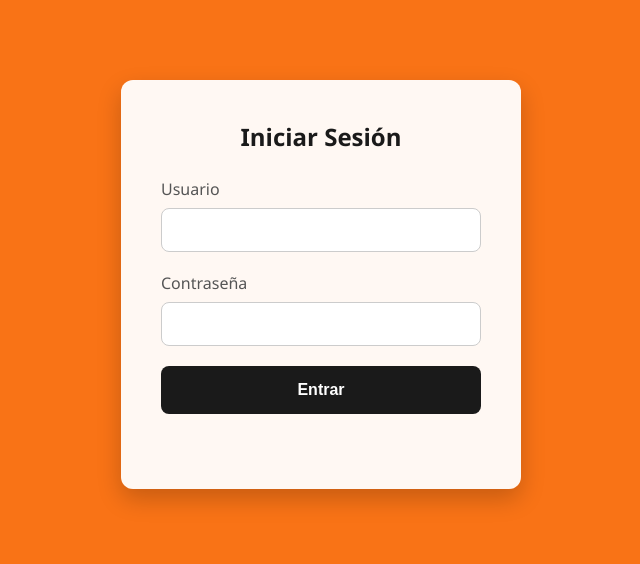
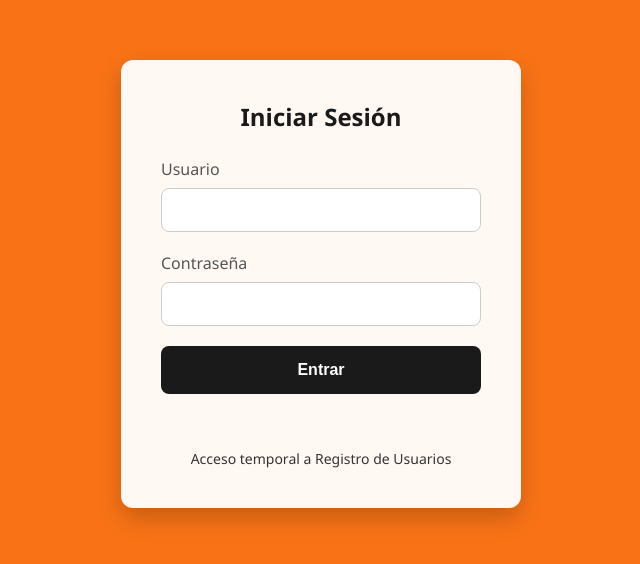
Before and after one commit to GospiDev/frontend-biblioteca, an Angular app: page /login in a window 1280 px wide. Shown: the part 116-680 px from the top of the page, without its empty margins (319-959 px from the left). Built offline with nearby package versions, Linux system fonts and the light colour scheme; no server answers.

Commit message:
feat: Implementacion de sistema multiusuario

```diff
--- a/src/app/login/login.html
+++ b/src/app/login/login.html
@@ -13,5 +13,8 @@
       <button type="submit" class="login-button">Entrar</button>
       <p class="error-message">{{ mensaje }}</p>
     </form>
+    <nav style="margin-top: 20px; font-size: 14px; text-align: center;">
+      <a routerLink="/usuarios">Acceso temporal a Registro de Usuarios</a>
+    </nav>
   </div>
 </div>
```
